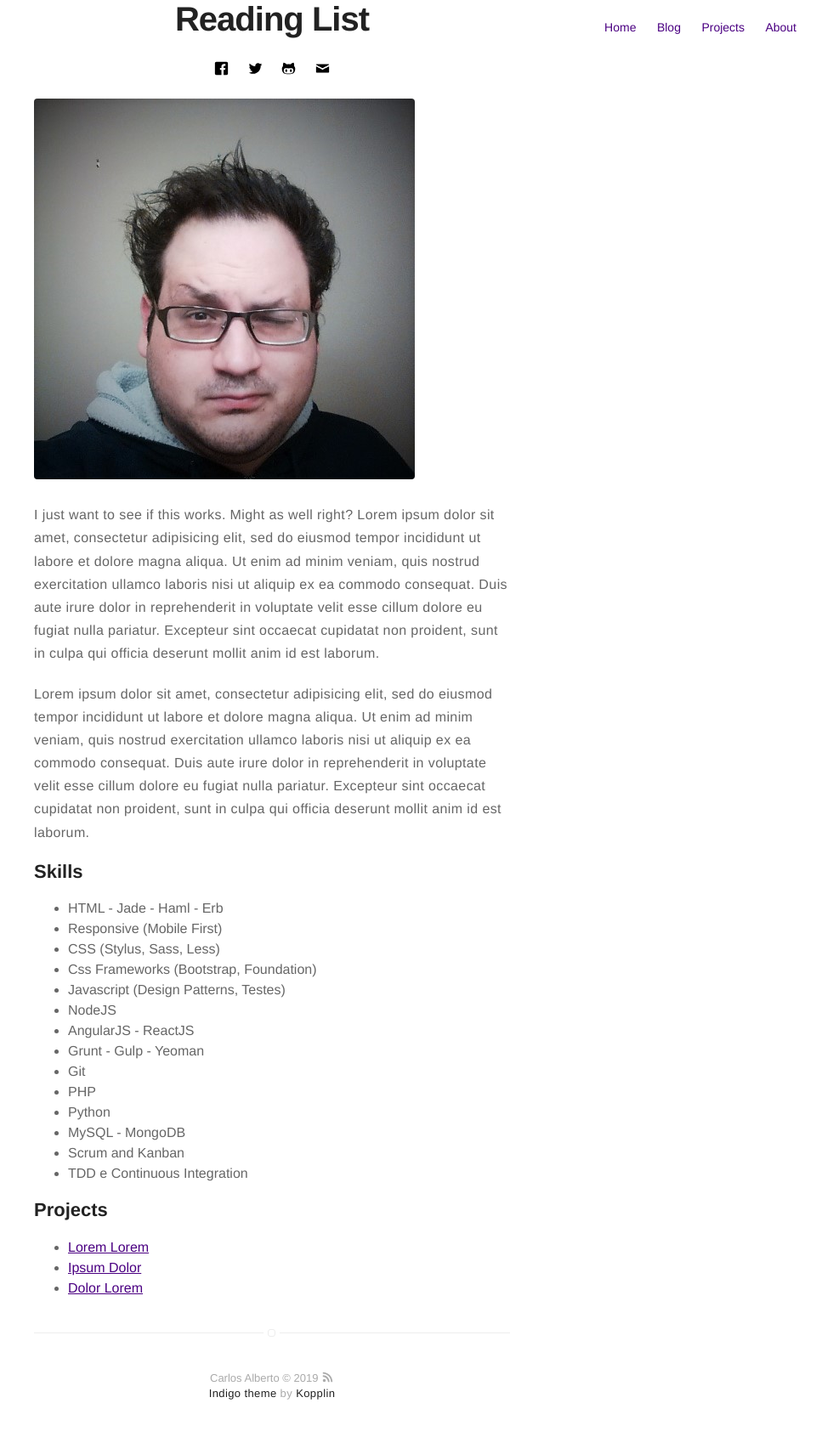
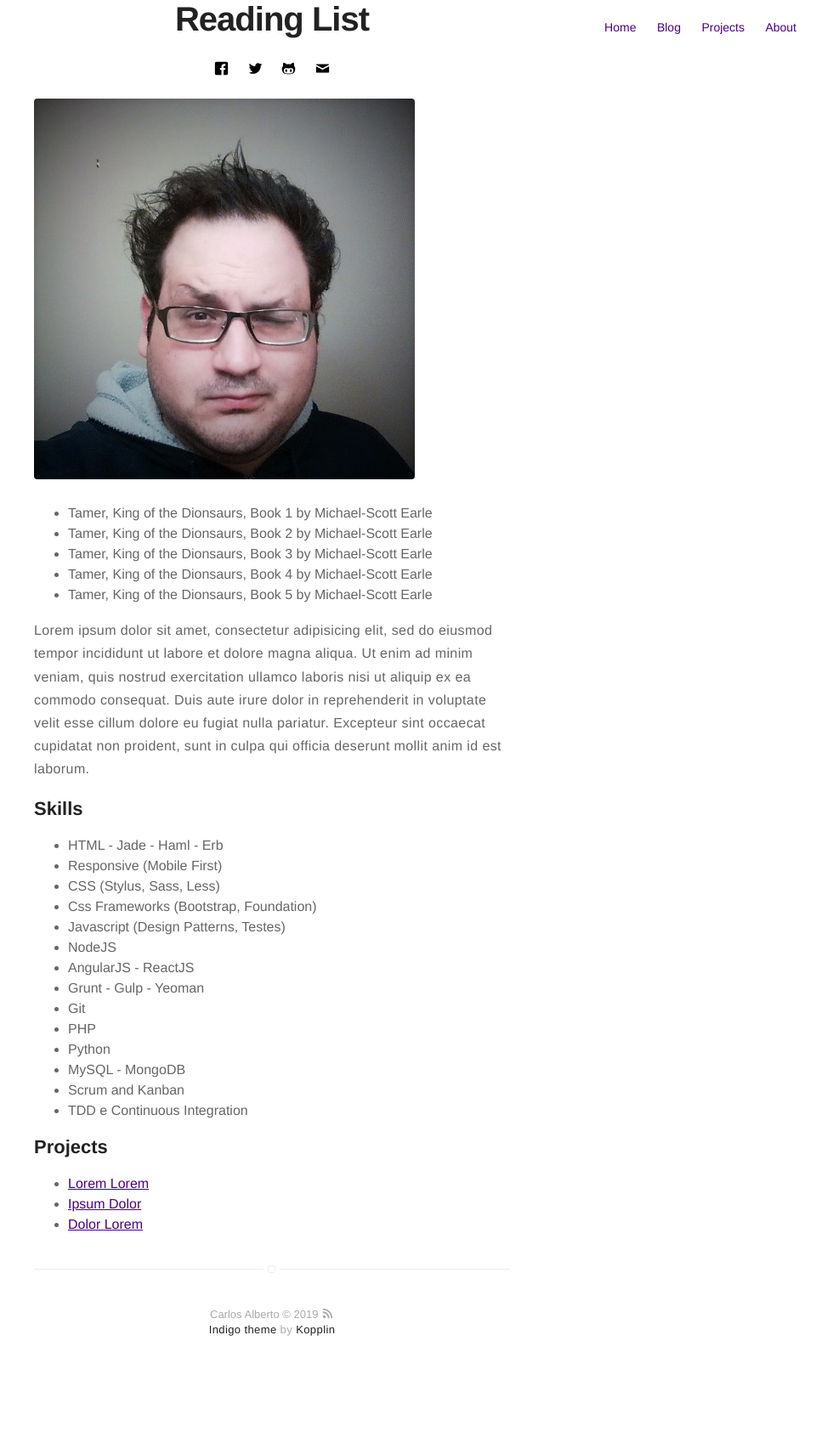
Before and after one commit to caalbert/caalbert.github.io, a Jekyll site: the page built from reading.md, in a window 1280 px wide. Shown: the whole page at 85% size, without its empty margins (320-1280 px from the left). Built offline with Jekyll 4.4.1, drawn with Linux system fonts in a browser that asks for light colours; after the commit the page ends 1636 px from its top, so only the background shows below that.

Commit message:
Updated reading list

```diff
--- a/reading.md
+++ b/reading.md
@@ -5,12 +5,12 @@ permalink: /reading/index.html
 ---
 ![Profile Image]({{ site.url }}/{{ site.picture }})
 
-<p>I just want to see if this works. Might as well right? Lorem ipsum dolor sit amet, consectetur adipisicing elit, sed do eiusmod
-tempor incididunt ut labore et dolore magna aliqua. Ut enim ad minim veniam,
-quis nostrud exercitation ullamco laboris nisi ut aliquip ex ea commodo
-consequat. Duis aute irure dolor in reprehenderit in voluptate velit esse
-cillum dolore eu fugiat nulla pariatur. Excepteur sint occaecat cupidatat non
-proident, sunt in culpa qui officia deserunt mollit anim id est laborum.</p>
+- Tamer, King of the Dionsaurs, Book 1 by Michael-Scott Earle
+- Tamer, King of the Dionsaurs, Book 2 by Michael-Scott Earle
+- Tamer, King of the Dionsaurs, Book 3 by Michael-Scott Earle
+- Tamer, King of the Dionsaurs, Book 4 by Michael-Scott Earle
+- Tamer, King of the Dionsaurs, Book 5 by Michael-Scott Earle
+
 
 <p>Lorem ipsum dolor sit amet, consectetur adipisicing elit, sed do eiusmod
 tempor incididunt ut labore et dolore magna aliqua. Ut enim ad minim veniam,
```
